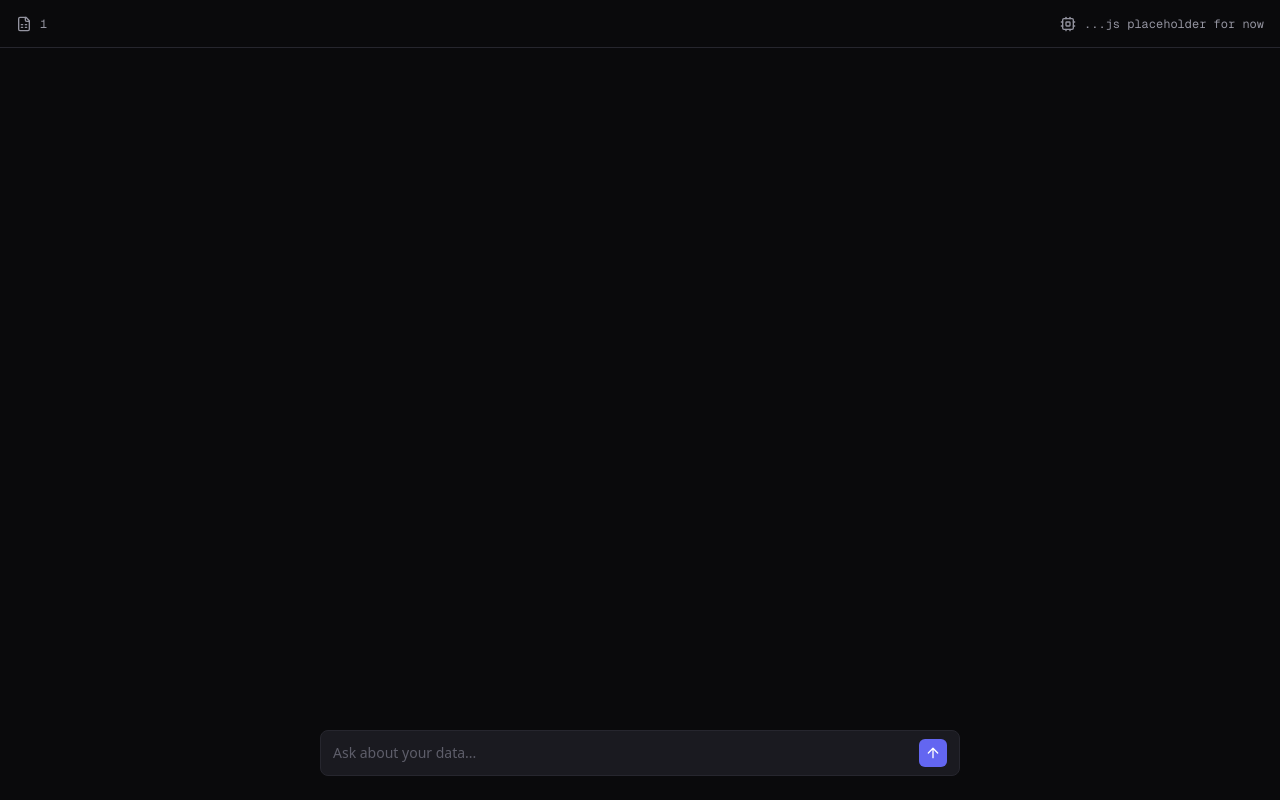
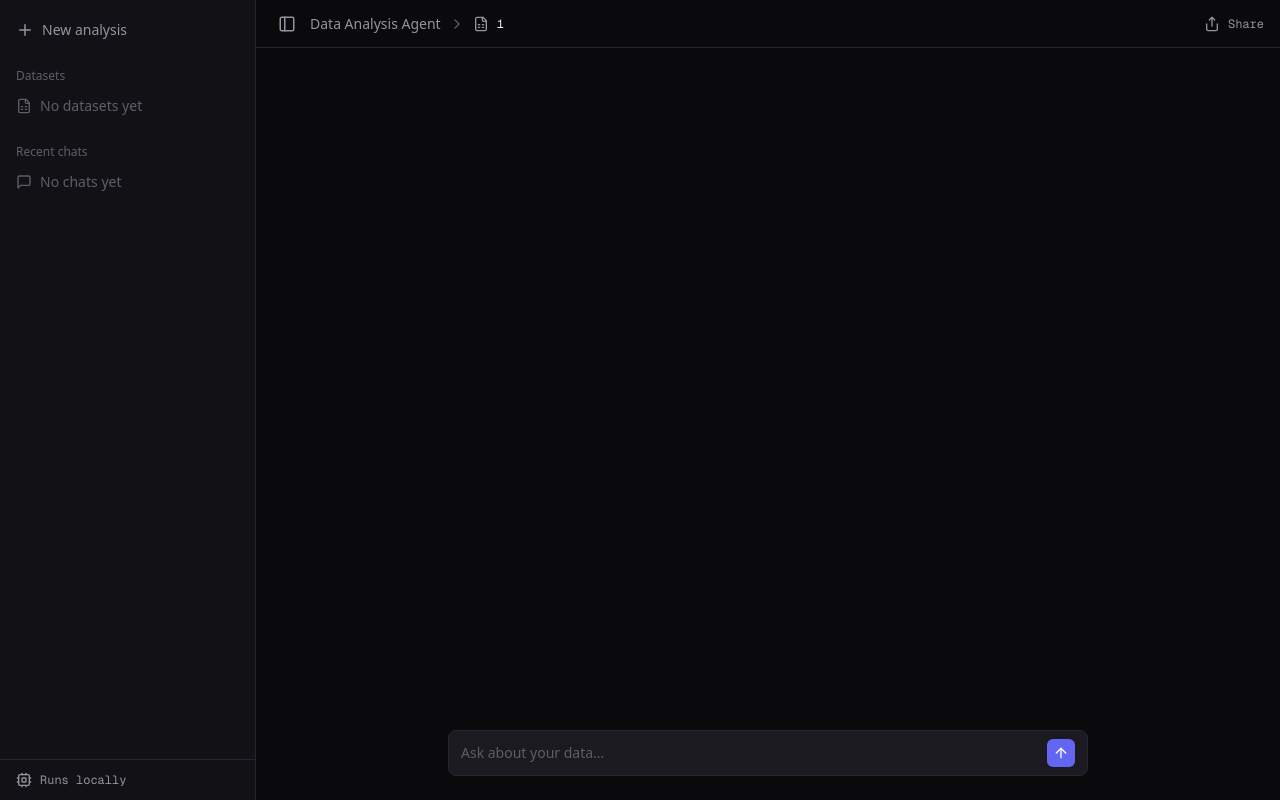
Before and after one commit to armansinghh/data-analysis-agent, a Next.js app in the folder frontend/: page /c/1 in a window 1280 px wide. Built offline with nearby package versions, Linux system fonts and the light colour scheme.

Commit message:
feat(frontend): integrate topbar and sidebar

```diff
--- a/frontend/src/app/c/[file_id]/page.tsx
+++ b/frontend/src/app/c/[file_id]/page.tsx
@@ -1,8 +1,10 @@
 "use client";
 
+import TopBar from "@/components/TopBar";
+import Sidebar from "@/components/Sidebar";
 import { Suspense, useState } from "react";
 import { useParams } from "next/navigation";
-import { LuCpu, LuFileSpreadsheet, LuArrowUp } from "react-icons/lu";
+import { LuArrowUp } from "react-icons/lu";
 
 // CHANGED: added optional chart
 type Message = { role: "user" | "assistant"; text: string; chart?: string };
@@ -11,6 +13,7 @@ function Chat() {
   const { file_id } = useParams<{ file_id: string }>();
   const [messages, setMessages] = useState<Message[]>([]);
   const [input, setInput] = useState("");
+  const [sidebarOpen, setSidebarOpen] = useState(true);
 
   async function handleSend() {
     if (!input.trim()) return;
@@ -20,7 +23,7 @@ function Chat() {
 
     const res = await fetch(
       `http://localhost:8000/query/${file_id}?question=${encodeURIComponent(question)}`,
-      { method: "POST" }
+      { method: "POST" },
     );
     const data = await res.json();
     // CHANGED: show the answer text and chart instead of raw JSON
@@ -35,18 +38,13 @@ function Chat() {
   }
 
   return (
-    <div className="flex h-screen flex-col bg-[#0A0A0C] text-[#F4F4F6]">
-      {/* top telemetry bar */}
-      <header className="flex h-12 items-center justify-between border-b border-[#26262E] px-4">
-        <div className="flex items-center gap-2 font-mono text-xs text-[#9494A0]">
-          <LuFileSpreadsheet className="h-4 w-4" />
-          <span>{file_id.slice(0, 8)}</span>
-        </div>
-        <div className="flex items-center gap-2 font-mono text-xs text-[#9494A0]">
-          <LuCpu className="h-4 w-4" />
-          <span>...js placeholder for now</span>
-        </div>
-      </header>
+    <div className="flex h-screen bg-canvas text-primary">
+      <Sidebar open={sidebarOpen} />
+      <div className="flex min-w-0 flex-1 flex-col">
+        <TopBar
+          filename={file_id.slice(0, 8)}
+          onToggleSidebar={() => setSidebarOpen((o) => !o)}
+        />
 
         {/* msgs */}
         <div className="flex-1 overflow-y-auto">
@@ -73,7 +71,7 @@ function Chat() {
                     />
                   )}
                 </div>
-            )
+              ),
             )}
           </div>
         </div>
@@ -97,6 +95,7 @@ function Chat() {
           </div>
         </div>
       </div>
+    </div>
   );
 }
 
```
Lines whose indentation alone changed are shown as unchanged.
